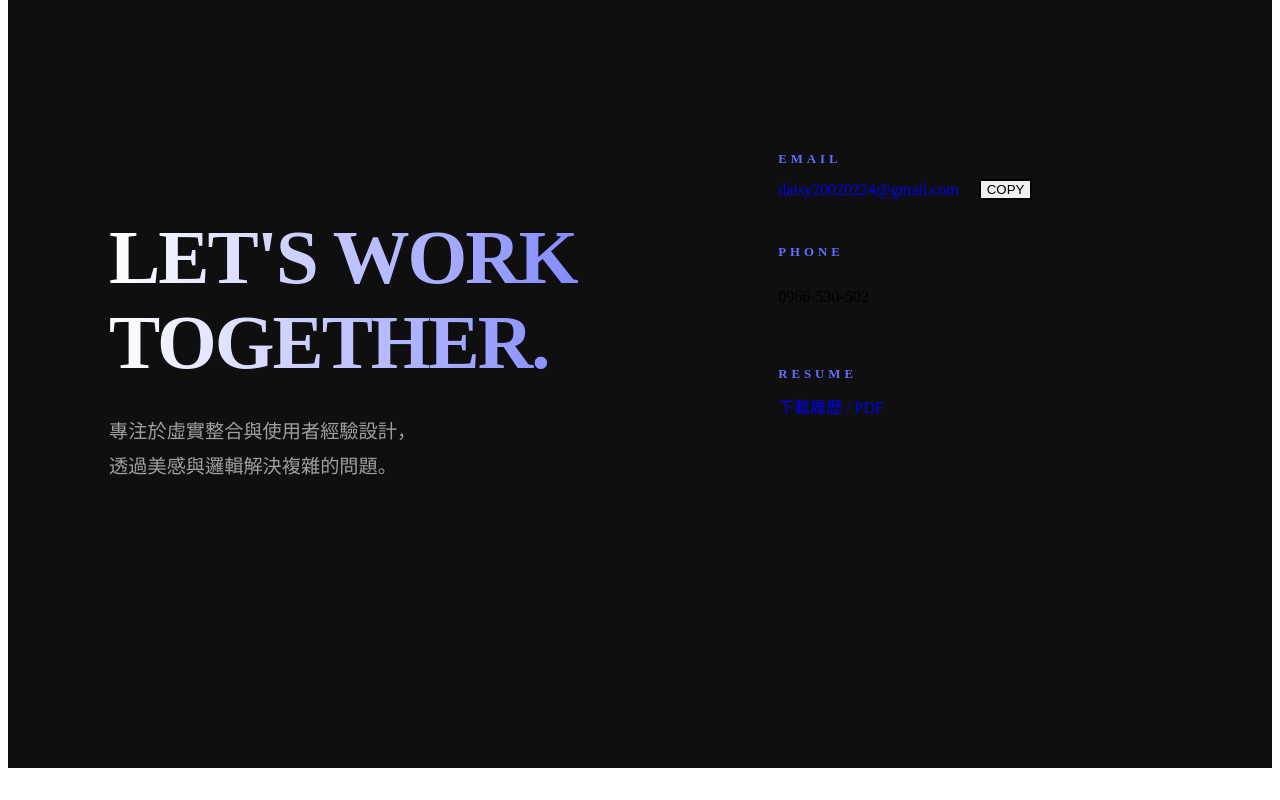
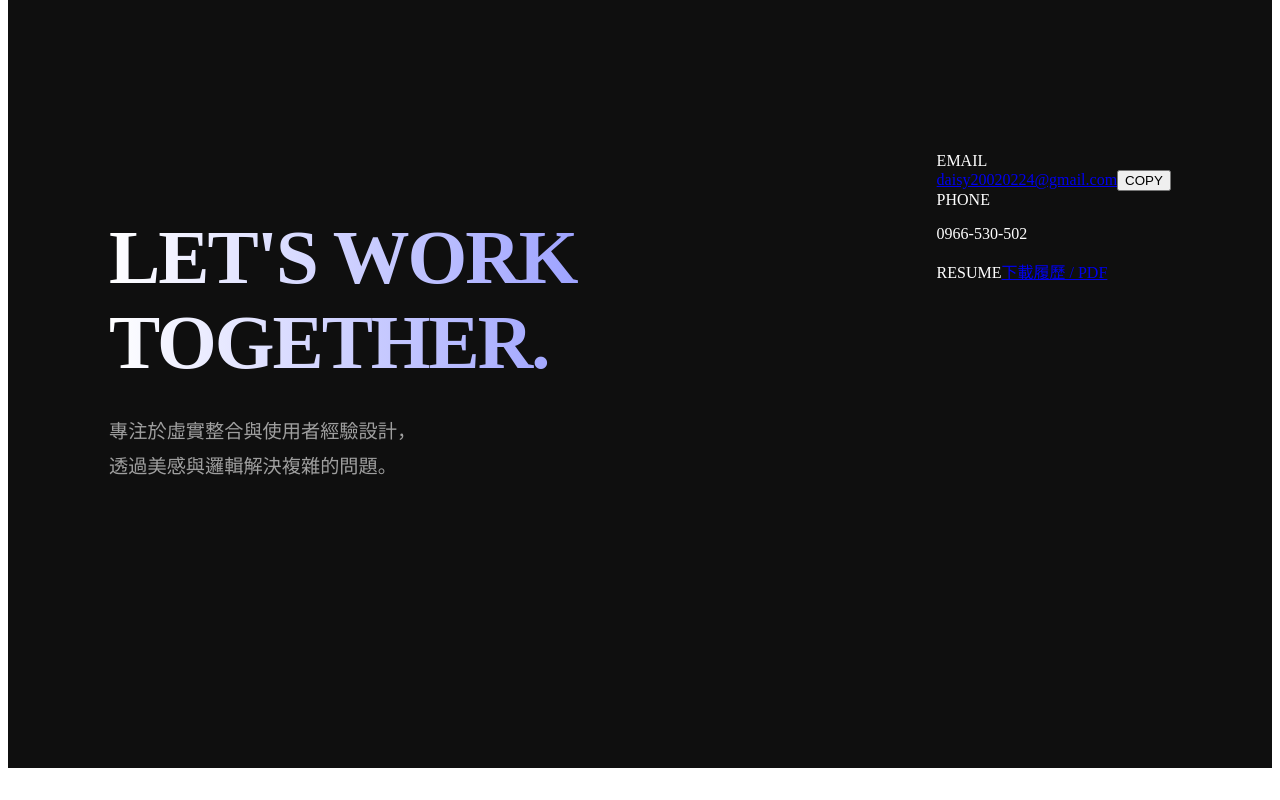
Before and after one commit to 20020224-qun/my-portfolio-react, a React (Vite) app: page / in a window 1280 px wide. Shown: the part 4885-5685 px from the top of the page. Built offline with nearby package versions, Linux system fonts and the light colour scheme.

Commit message:
Update style.css

```diff
--- a/src/assets/style.css
+++ b/src/assets/style.css
@@ -468,7 +468,7 @@
 #portfolio {
     /* 🚀 關鍵：當從導覽列跳轉過來時，上方預留 15vh (螢幕高度的 15%) */
     /* 這樣標題就會停在螢幕中間偏上的位置，而不是死貼著頂部 */
-    scroll-margin-top: 60vh !important;
+    scroll-margin-top: 5vh !important;
 
     padding: 80px 5%;
     background-color: #ffffff;
@@ -757,88 +757,20 @@ html {
     max-width: 500px;
 }
 
-/* 🚀 右側：聯絡清單 */
-.contact-info {
-    flex: 0.8;
-    display: flex;
-    flex-direction: column;
-    gap: 45px;
+/* 聯絡區塊：電腦版兩欄排版 */
+#contact {
+    padding: 120px 8% !important;
+    background-color: #0f0f0f;
+    color: #ffffff;
+    min-height: 80vh;
 }
 
-.info-item {
+.contact-container {
     display: flex;
-    flex-direction: column;
-    gap: 12px;
-}
-
-.info-label {
-    font-size: 0.8rem;
-    letter-spacing: 4px;
-    color: #646cff; /* 品牌藍標籤 */
-    font-weight: 700;
-}
-
-.info-link, .info-text {
-    font-size: 1.6rem;
-    color: #ffffff;
-    text-decoration: none;
-    font-weight: 500;
-    transition: all 0.3s ease;
-}
-
-.info-link:hover {
-    color: #646cff;
-    padding-left: 10px; /* 微幅向右滑動感 */
-}
-
-/* 🚀 Email 複製按鈕專屬樣式 */
-.email-row {
-    display: flex;
-    align-items: center;
-    gap: 20px;
-}
-
-.copy-btn {
-    background: rgba(255, 255, 255, 0.1);
-    border: 1px solid rgba(255, 255, 255, 0.2);
-    color: #ffffff;
-    padding: 6px 15px;
-    border-radius: 20px;
-    font-size: 0.7rem;
-    cursor: pointer;
-    transition: all 0.3s;
-}
-
-.copy-btn:hover {
-    background: #ffffff;
-    color: #000000;
-}
-
-.copy-btn.copied {
-    background: #44bd32; /* 複製成功變綠色 */
-    border-color: #44bd32;
-    color: white;
-}
-
-/* 🚀 PDF 下載按鈕加強 */
-.download-link {
-    display: inline-block;
-    border-bottom: 2px solid rgba(100, 108, 255, 0.3);
-    padding-bottom: 5px;
-}
-
-.download-link:hover {
-    border-color: #646cff;
-}
-
-/* 📱 手機版調整 */
-@media (max-width: 992px) {
-    .contact-container {
-        flex-direction: column;
-        gap: 60px;
-    }
-    .contact-title {
-        font-size: 3.5rem;
-    }
+    justify-content: space-between;
+    align-items: flex-start;
+    max-width: 1400px;
+    margin: 0 auto;
+    gap: 80px;
 }
 }
```
